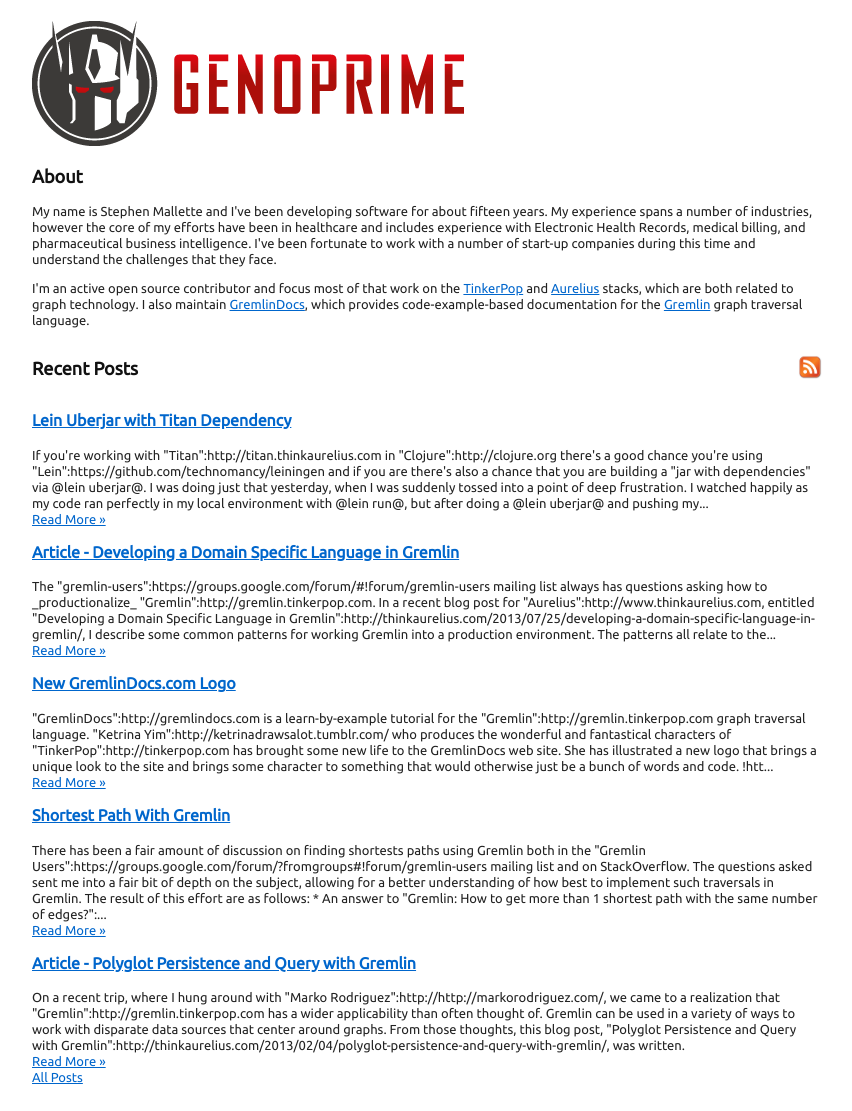
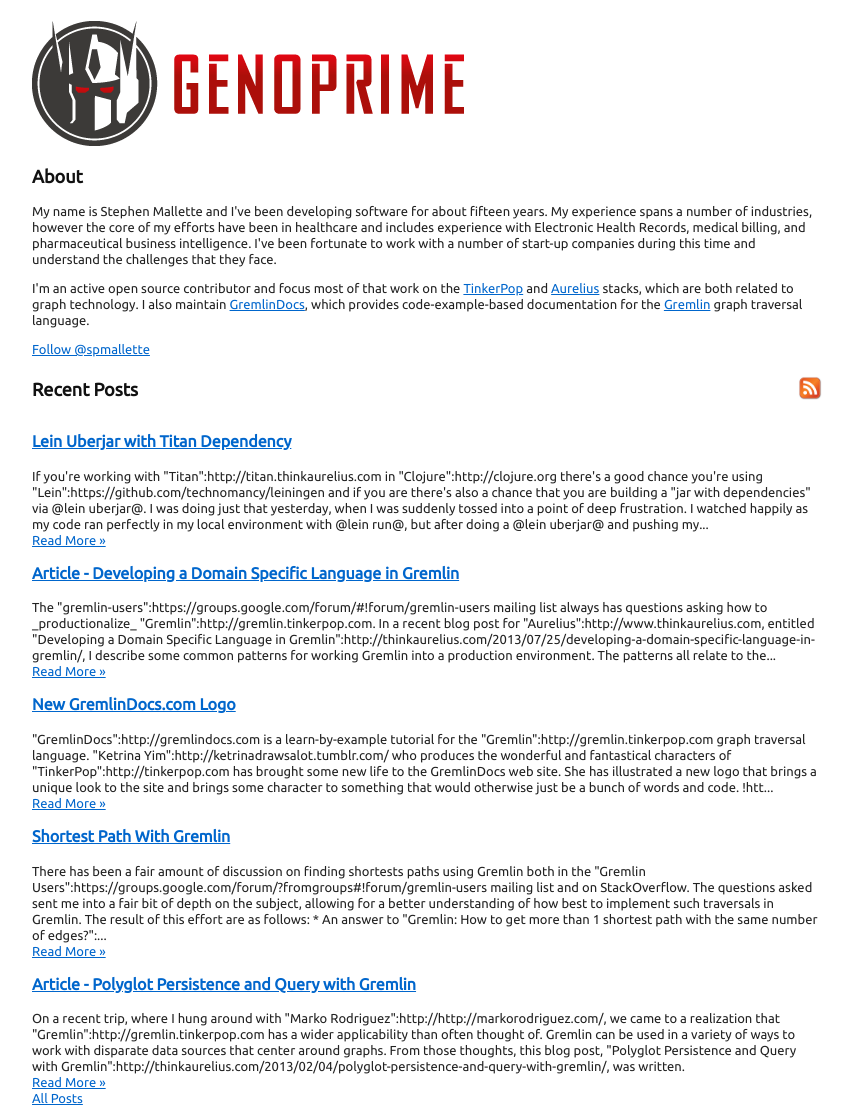
Before and after one commit to spmallette/spmallette.github.com, a Jekyll site: the page built from index.html, in a window 1280 px wide. Shown: the whole page, without its empty margins (213-1065 px from the left). Built offline with Jekyll 4.4.1, drawn with Linux system fonts in a browser that asks for light colours; Markdown is read by kramdown in place of the engine named in the settings; comment, search, counter and statistics services are not loaded; before the commit the page ends 1090 px from its top, so only the background shows below that.

Commit message:
Add twitter follow.

```diff
--- a/_layouts/page.html
+++ b/_layouts/page.html
@@ -6,6 +6,8 @@
   <h1>About</h1>
   <p>My name is Stephen Mallette and I've been developing software for about fifteen years.  My experience spans a number of industries, however the core of my efforts have been in healthcare and includes experience with Electronic Health Records, medical billing, and pharmaceutical business intelligence.  I've been fortunate to work with a number of start-up companies during this time and understand the challenges that they face.</p>
   <p>I'm an active open source contributor and focus most of that work on the <a href="http://tinkerpop.com">TinkerPop</a> and <a href="http://thinkaurelius.com">Aurelius</a> stacks, which are both related to graph technology.  I also maintain <a href="http://gremlindocs.com">GremlinDocs</a>, which provides code-example-based documentation for the <a href="http://gremlin.tinkerpop.com">Gremlin</a> graph traversal language.</p>
+  <div><a href="https://twitter.com/spmallette" class="twitter-follow-button" data-show-count="false">Follow @spmallette</a>
+<script>!function(d,s,id){var js,fjs=d.getElementsByTagName(s)[0],p=/^http:/.test(d.location)?'http':'https';if(!d.getElementById(id)){js=d.createElement(s);js.id=id;js.src=p+'://platform.twitter.com/widgets.js';fjs.parentNode.insertBefore(js,fjs);}}(document, 'script', 'twitter-wjs');</script></div>
 </div>
 <div id="main" style="margin:5px">
 	{{ content }}
```
